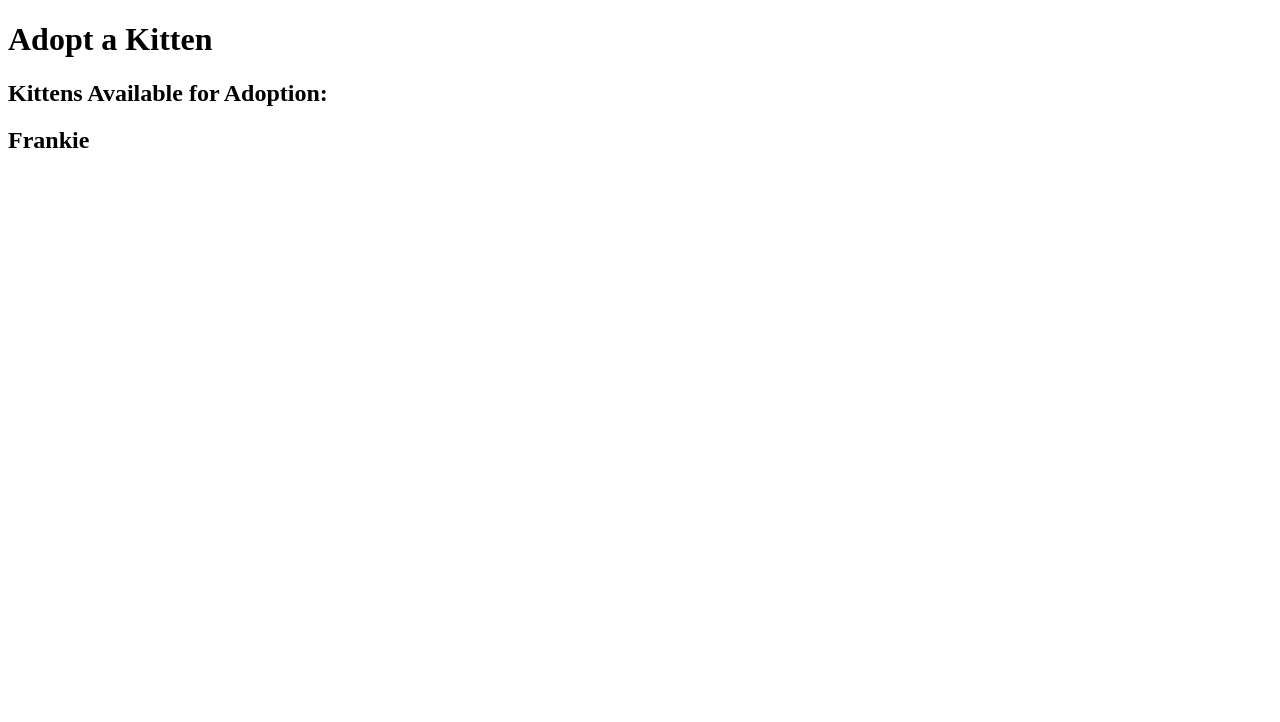
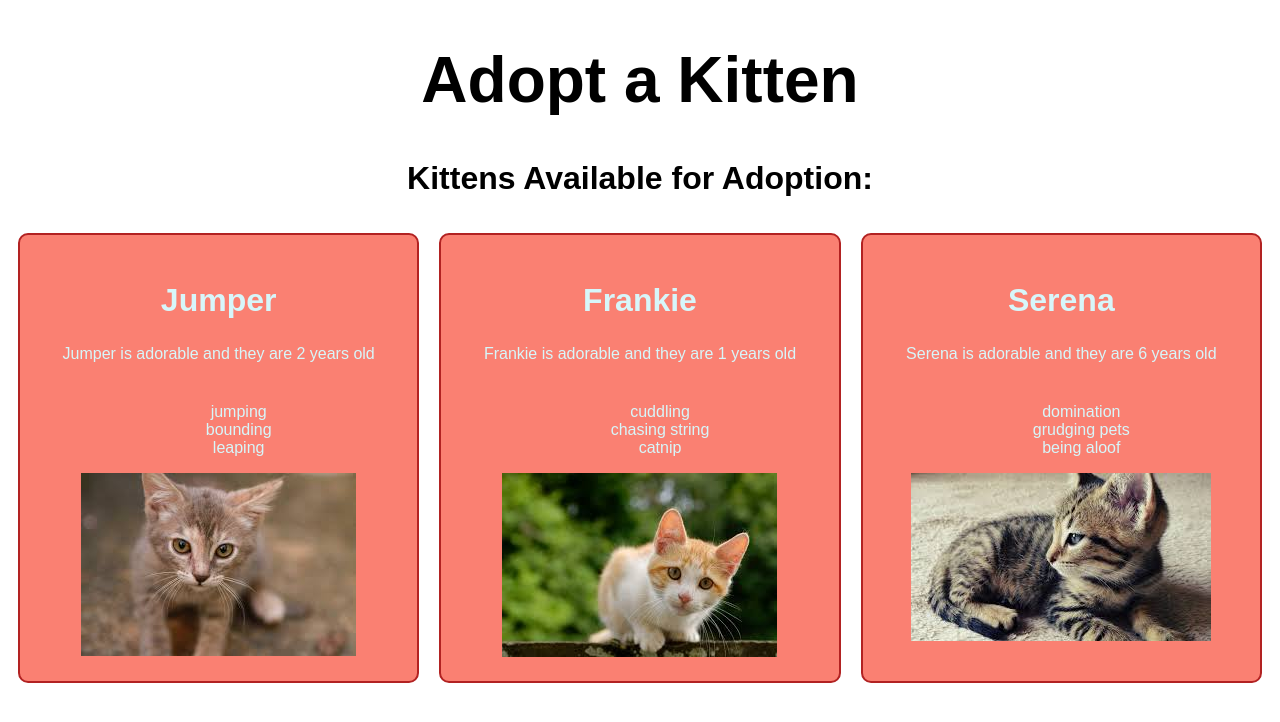
Before and after one commit to codefellows/seattle-201d72, a plain HTML site: page class-06/demo/domain-modeling-and-dom/index.html in a window 1280 px wide. Drawn offline with Linux system fonts and the light colour scheme.

Commit message:
completes demo

```diff
--- a/class-06/demo/domain-modeling-and-dom/css/style.css
+++ b/class-06/demo/domain-modeling-and-dom/css/style.css
@@ -0,0 +1,33 @@
+* {
+  font-family: Arial, sans-serif;
+  text-align: center;
+}
+
+h1 {
+  font-size:4rem;
+}
+
+h2 {
+  font-size: 2rem;
+}
+
+#kittenProfiles {
+  display: flex;
+}
+
+#kittenProfiles article {
+  flex: 1;
+  border: 2px solid firebrick;
+  background-color: salmon;
+  border-radius: 10px;
+
+  margin: 10px;
+  padding: 20px;
+
+  color:#d7f6fa;
+}
+
+#kittenProfiles ul {
+  margin-top: 40px;
+  list-style-type: none;
+}
--- a/class-06/demo/domain-modeling-and-dom/js/app.js
+++ b/class-06/demo/domain-modeling-and-dom/js/app.js
@@ -1,20 +1,64 @@
+
+
+let frankie = {
+  name: 'Frankie',
+  age: 1,
+  interests: ['cuddling','chasing string','catnip'],
+};
+
+let jumper = {
+  name: 'Jumper',
+  age: 2,
+  interests: ['jumping','bounding','leaping'],
+};
+
+let serena = {
+  name: 'Serena',
+  age: 6,
+  interests: ['domination','grudging pets','being aloof'],
+};
+
 let kittenContainerElem = document.getElementById('kittenProfiles');
 
-let articleElem = document.createElement('article');
+function displayKitten(kittenObj) {
 
-kittenContainerElem.appendChild(articleElem);
+  let articleElem = document.createElement('article');
 
-let nameHeaderElem = document.createElement('h2');
+  kittenContainerElem.appendChild(articleElem);
 
-nameHeaderElem.textContent = 'Frankie';
+  let nameHeaderElem = document.createElement('h2');
 
-articleElem.appendChild(nameHeaderElem);
+  nameHeaderElem.textContent = kittenObj.name;
 
-/*
+  articleElem.appendChild(nameHeaderElem);
 
-<article>
-  <h2>.....</h2>
-</article>
+  // p tag with bio
+  let bioElem = document.createElement('p');
+  bioElem.textContent = kittenObj.name + ' is adorable and they are ' + kittenObj.age + ' years old';
+  articleElem.appendChild(bioElem);
 
-console.log(kittenContainerElem);
-*/
+  // interests
+  let interestsElem = document.createElement('ul');
+  articleElem.appendChild(interestsElem);
+
+  for(let i=0; i < kittenObj.interests.length; i++) {
+    let interestText = kittenObj.interests[i];
+    let li = document.createElement('li');
+    li.textContent = interestText;
+    interestsElem.appendChild(li);
+  }
+
+  // image
+  let imgElem = document.createElement('img');
+  articleElem.appendChild(imgElem);
+  imgElem.setAttribute('src', 'images/' + kittenObj.name.toLowerCase() + '.jpeg');
+  imgElem.setAttribute('alt', 'cute picture of ' + kittenObj.name + ', who is an orange and white cat. You should really adopt him.');
+
+}
+
+let kittens = [jumper, frankie, serena];
+
+for(let i=0; i < kittens.length; i++) {
+  let kitten = kittens[i];
+  displayKitten(kitten);
+}
```
Also changed, not shown: class-06/demo/domain-modeling-and-dom/index.html (+1 -1 lines).
